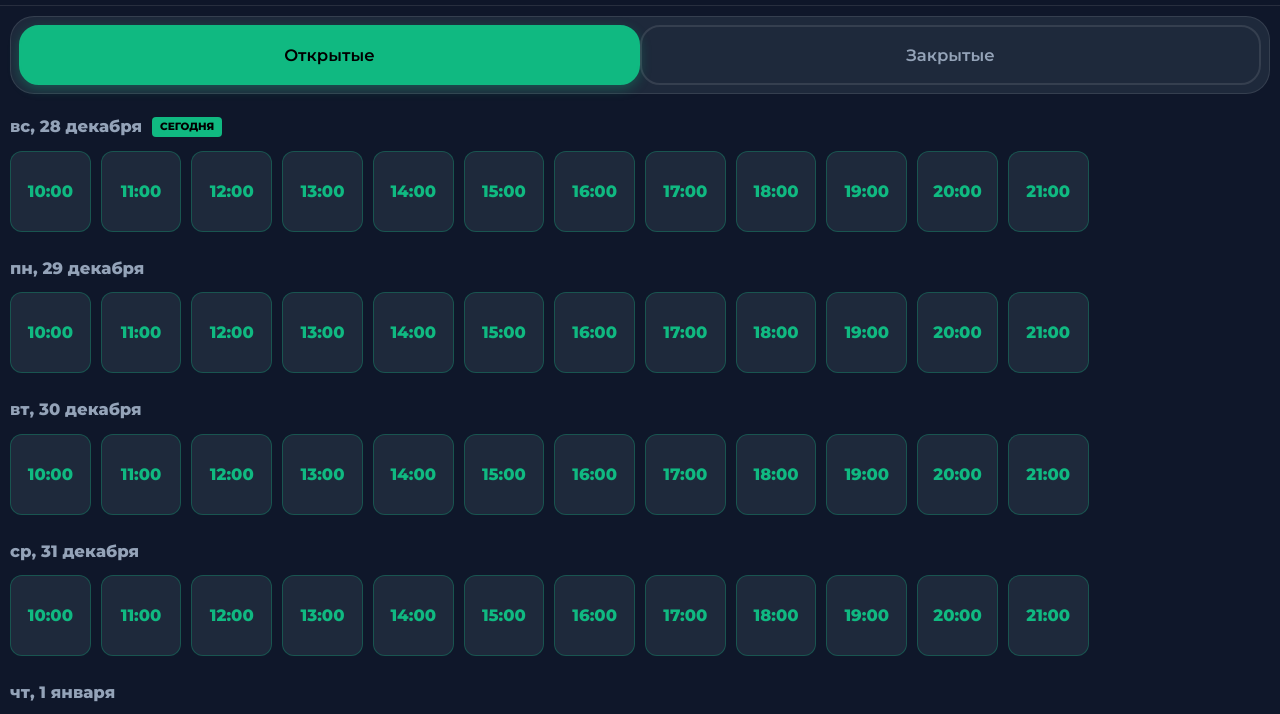
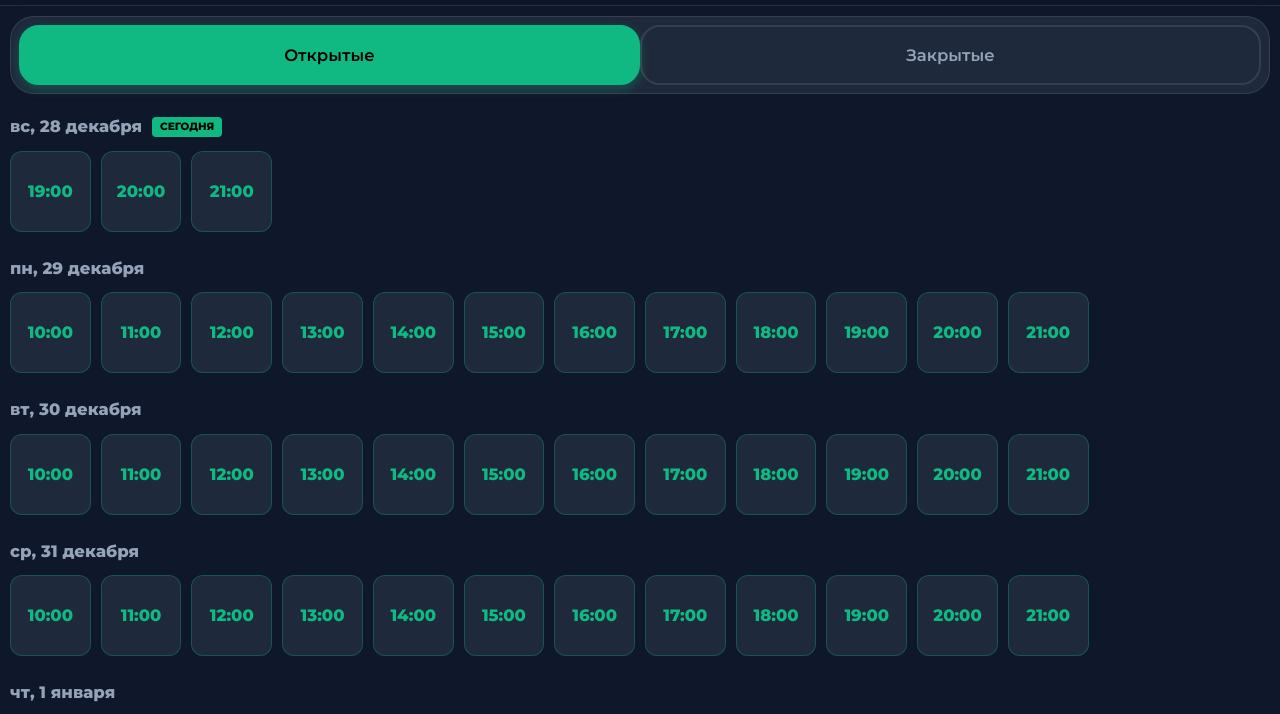
Before and after one commit to RotmanSells/scills, a plain HTML site: page index.html in a window 1280 px wide. Shown: the part 66-780 px from the top of the page. Drawn offline with nearby package versions, Linux system fonts and the light colour scheme; no server answers.

Commit message:
Fix past dates and times showing in open view - filter out yesterday and past hours for today

```diff
--- a/index.html
+++ b/index.html
@@ -644,9 +644,10 @@
                     });
                 } else {
                     // For 'open' view: collect dates that have free slots
-                    // Check all dates from today to renderedDateLimit
-                    const start = new Date();
-                    start.setHours(0,0,0,0);
+                    // Check all dates from TODAY (not yesterday) to renderedDateLimit
+                    const today = new Date();
+                    today.setHours(0,0,0,0);
+                    const todayKey = today.toISOString().split('T')[0];
 
                     // Ensure renderedDateLimit is valid
                     let endDate = this.state.renderedDateLimit;
@@ -659,10 +660,22 @@
                     const end = new Date(endDate);
                     end.setHours(23,59,59,999); // End of day
 
-                    for (let d = new Date(start); d <= end; d.setDate(d.getDate() + 1)) {
+                    // Start from today, not yesterday
+                    for (let d = new Date(today); d <= end; d.setDate(d.getDate() + 1)) {
                         const dateKey = d.toISOString().split('T')[0];
+                        // Only check dates from today onwards
+                        if (dateKey < todayKey) continue;
+
                         // Check if there are any free slots on this day
+                        // For today, only check future times
+                        const isToday = dateKey === todayKey;
+                        const now = new Date();
+                        const currentHour = now.getHours();
+
                         for (let h = startH; h < endH; h++) {
+                            // Skip past times for today
+                            if (isToday && h <= currentHour) continue;
+
                             const time = `${h}:00`;
                             const booking = this.state.bookings.find(b =>
                                 b.date === dateKey && b.time === time && b.status === 'active'
@@ -776,7 +789,23 @@
                 const startH = parseInt(this.state.settings.workStart.split(':')[0]);
                 const endH = parseInt(this.state.settings.workEnd.split(':')[0]);
 
+                // Check if this is today
+                const now = new Date();
+                const today = new Date();
+                today.setHours(0,0,0,0);
+                const todayKey = today.toISOString().split('T')[0];
+                const isToday = dateKey === todayKey;
+                const currentHour = now.getHours();
+                const currentMinute = now.getMinutes();
+
                 for (let h = startH; h < endH; h++) {
+                    // For 'open' view on today, skip past times
+                    if (this.state.view === 'open' && isToday) {
+                        // Skip if hour has passed, or if it's current hour and minutes > 0
+                        if (h < currentHour || (h === currentHour && currentMinute > 0)) {
+                            continue;
+                        }
+                    }
                     hours.push(`${h}:00`);
                 }
 
```
